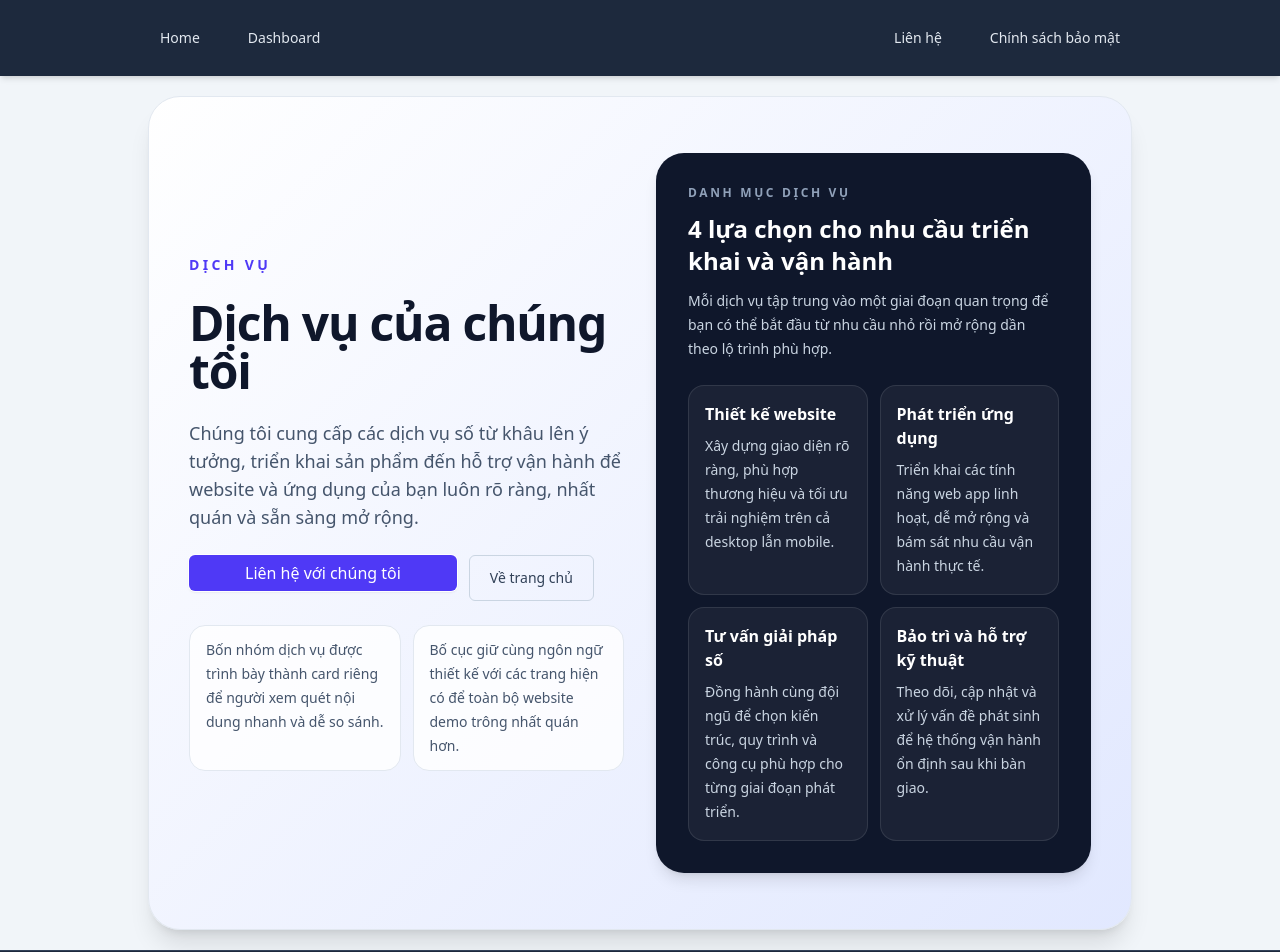
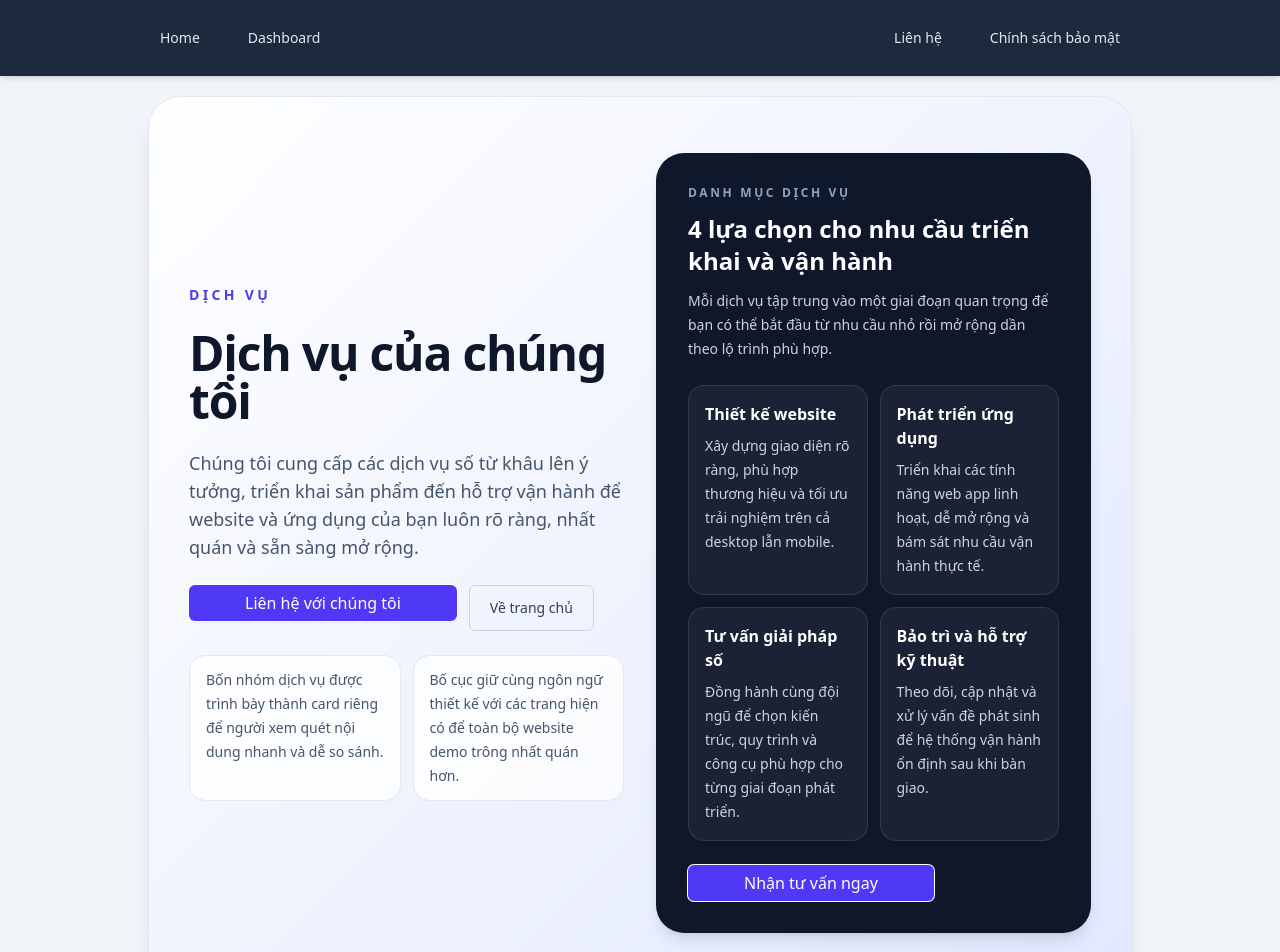
Before and after one commit to trungh1983/next_demo, a Next.js app: page /dich-vu in a window 1280 px wide. Shown: the top 952 px of the page. Built offline with nearby package versions, Linux system fonts and the light colour scheme.

Commit message:
feat: 010 review loop services cta

```diff
--- a/src/app/dich-vu/page.jsx
+++ b/src/app/dich-vu/page.jsx
@@ -81,6 +81,15 @@ export default function ServicesPage() {
             </article>
           ))}
         </div>
+
+        <div className="mt-6">
+          <Link
+            className="btn-primary inline-flex w-full items-center justify-center sm:w-auto"
+            href="/lien-he?source=services"
+          >
+            Nhận tư vấn ngay
+          </Link>
+        </div>
       </aside>
     </section>
   );
```
Also changed, not shown: 1 other file (tests, documents, lock files or other folders).
